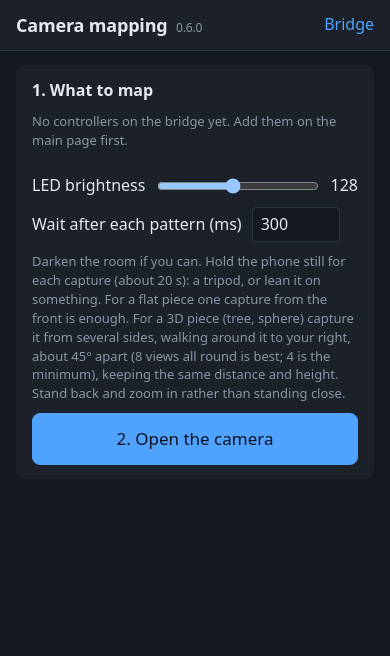
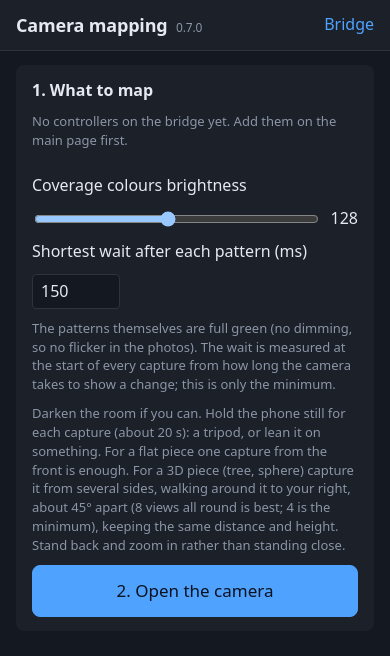
Before and after one commit to ShowSysDan/TwinklyBridge, a Flask app: page /map in a window 390 px wide. Shown: the top 656 px of the page. Run offline with Flask 3, Linux system fonts and the light colour scheme; data that the repository does not hold is empty.

Commit message:
0.7.0: identify LEDs reliably on a real phone camera
Each capture measures the camera's lag (LEDs off -> on, counting
per-pixel brightening after giving the camera time to show the dark
state) and waits lag x 1.3 per pattern; every photo must differ from the
previous one or it is retaken (stale photos flip bits for every LED and
scatter them). Coding patterns are full-on green (no PWM flicker for a
rolling shutter). All-on first, then exposure/focus/white balance
locked where the browser allows. Result dots are coloured along each
string so misreads stand out. "Send photos to the bridge" stores a
capture's photos in instance/captures/ for download as a zip from the
desk page.

A parity pattern and spot-first decoding were tried and dropped (both
lost many LEDs on dense strings); the decoder is now also tested on a
harsh synthetic camera.

Co-Authored-By: Claude Opus 5.5 <noreply@anthropic.com>
Claude-Session: https://claude.ai/code/session_01A2UgCZCrbarjXVDE5nUocq

```diff
--- a/bridge/__init__.py
+++ b/bridge/__init__.py
@@ -1,2 +1,2 @@
 """twinkly-bridge: sACN / DDP to Twinkly and Twinkly Pro real-time streaming, with a web UI."""
-__version__ = "0.6.0"
+__version__ = "0.7.0"
--- a/bridge/app.py
+++ b/bridge/app.py
@@ -6,12 +6,15 @@ config, installs the access controls and starts the receiver / output threads on
 """
 import argparse
 import base64
-from collections import Counter
 import csv
 import io
 import os
+import re
+import shutil
 import threading
 import time
+import zipfile
+from collections import Counter
 
 from flask import Flask, Response, abort, jsonify, make_response, redirect, render_template, request
 
@@ -330,6 +333,75 @@ def api_mapping_combine():
                       f"camera {'3D' if mode == 'around' else '2D'}, {len(data['views'])} views")
     return jsonify(ok=True, mode=mode, views=info, stats=stats, points=pts, controllers=out,
                    saved=bool(body.get("save")), totals=parameter_summary())
+
+
+# ---------------------------------------------------------------- capture photos (diagnosis)
+CAPTURE_NAME = re.compile(r"^[A-Za-z0-9_-]{1,64}$")
+CAPTURE_FILE = re.compile(r"^[A-Za-z0-9_]{1,32}\.(png|json)$")
+KEEP_CAPTURES = 20
+
+
+def captures_dir():
+    return os.path.join(os.path.dirname(os.path.abspath(state.CONFIG_PATH)), "captures")
+
+
+def _capture_path(name, fname=None):
+    if not CAPTURE_NAME.match(name or "") or (fname is not None and not CAPTURE_FILE.match(fname)):
+        abort(make_response(jsonify(ok=False, error="bad capture or file name"), 400))
+    d = os.path.join(captures_dir(), name)
+    return d if fname is None else os.path.join(d, fname)
+
+
+@app.post("/api/mapping/captures/<name>/<fname>")
+def api_capture_upload(name, fname):
+    """The phone sends a capture's photos (PNG) and its notes (capture.json), one file per call."""
+    path = _capture_path(name, fname)
+    want = "image/png" if fname.endswith(".png") else "application/json"
+    if (request.mimetype or "") != want:
+        return jsonify(error=f"send {fname} as {want}"), 415
+    d = os.path.dirname(path)
+    if os.path.isdir(d) and len(os.listdir(d)) >= 60:
+        return jsonify(error="too many files in this capture"), 413
+    os.makedirs(d, exist_ok=True)
+    with open(path, "wb") as f:
+        f.write(request.get_data())
+    caps = sorted((e for e in os.scandir(captures_dir()) if e.is_dir()), key=lambda e: e.stat().st_mtime)
+    for old in caps[:-KEEP_CAPTURES]:                 # keep the latest captures only
+        shutil.rmtree(old.path, ignore_errors=True)
+    if fname == "capture.json":
+        log.info("capture photos %s received from %s", name, client_ip())
+    return jsonify(ok=True)
+
+
+@app.get("/api/mapping/captures")
+def api_captures():
+    out = []
+    if os.path.isdir(captures_dir()):
+        for e in sorted(os.scandir(captures_dir()), key=lambda e: e.name, reverse=True):
+            if e.is_dir():
+                files = os.listdir(e.path)
+                out.append({"name": e.name, "files": len(files), "complete": "capture.json" in files,
+                            "bytes": sum(os.path.getsize(os.path.join(e.path, f)) for f in files)})
+    return jsonify(out)
+
+
+@app.get("/api/mapping/captures/<name>.zip")
+def api_capture_zip(name):
+    d = _capture_path(name)
+    if not os.path.isdir(d):
+        abort(404)
+    buf = io.BytesIO()
+    with zipfile.ZipFile(buf, "w", zipfile.ZIP_DEFLATED) as z:
+        for f in sorted(os.listdir(d)):
+            z.write(os.path.join(d, f), f"{name}/{f}")
+    return Response(buf.getvalue(), mimetype="application/zip",
+                    headers={"Content-Disposition": f"attachment; filename=twinkly-capture-{name}.zip"})
+
+
+@app.delete("/api/mapping/captures/<name>")
+def api_capture_delete(name):
+    shutil.rmtree(_capture_path(name), ignore_errors=True)
+    return jsonify(ok=True)
 
 
 @app.get("/healthz")
--- a/bridge/static/css/style.css
+++ b/bridge/static/css/style.css
@@ -143,3 +143,4 @@ table.rep tr.warn td { color: var(--amber); }
 .mobbar.three { grid-template-columns: 2fr 1fr 1fr; }
 .sweeps { display: grid; grid-template-columns: 1fr 1fr; gap: 0 10px; }
 .g { color: var(--green); } .b { color: var(--blue); } .r { color: var(--red); }
+.mobbar.one { grid-template-columns: 1fr; }
--- a/bridge/static/js/mapdecode.js
+++ b/bridge/static/js/mapdecode.js
@@ -7,6 +7,11 @@
  *   colour.black / .red / .green / .blue : {r, g, b} arrays (the frame in camera colour)
  *   bits[k] = [A, B] : LEDs whose Gray-code bit k is 1, then the inverse
  * LED global index g has code gray(g + 1); 0 means "no LED".
+ *
+ * Each camera pixel reads its own LED number (one bit per pattern pair: pattern minus inverse),
+ * keeping only pixels where every bit is clear. Each LED is then the centre of its pixels near
+ * its most confident one. Pixel by pixel copes with LEDs only 2-3 camera pixels apart, where
+ * finding spots first would merge neighbours (tested).
  */
 (function (root) {
   'use strict';
@@ -107,7 +112,20 @@
 
   function dist(a, b) { const dx = a[0] - b[0], dy = a[1] - b[1]; return Math.sqrt(dx * dx + dy * dy); }
 
-  const api = {decode, grayDecode};
+  // How different two captures are where LEDs can be: mean |a - b| over pixels lit in white,
+  // as a share of their on-brightness. The phone uses it to catch a photo taken before the
+  // LEDs had changed (camera lag), and takes it again.
+  function change(a, b, white, black) {
+    let d = 0, s = 0;
+    for (let p = 0; p < a.length; p += 3) {
+      const o = white[p] - black[p];
+      if (o < 20) continue;
+      d += Math.abs(a[p] - b[p]); s += o;
+    }
+    return s ? d / s : 1;
+  }
+
+  const api = {decode, grayDecode, change};
   if (typeof module !== 'undefined' && module.exports) module.exports = api;
   else root.MapDecode = api;
 })(typeof window !== 'undefined' ? window : this);
--- a/bridge/static/js/mapping.js
+++ b/bridge/static/js/mapping.js
@@ -161,27 +161,124 @@ function progress(i, n, label) {
   $('#overlay').textContent = label;
 }
 
+// A small, fast grab (luminance, 240 px wide): for timing the camera's lag.
+const tinyCanvas = document.createElement('canvas');
+const tctx = tinyCanvas.getContext('2d', {willReadFrequently: true});
+async function tinyLum() {
+  const v = $('#video'), W = 240, H = Math.max(1, Math.round(v.videoHeight * 240 / v.videoWidth));
+  tinyCanvas.width = W; tinyCanvas.height = H;
+  await nextVideoFrame(v);
+  tctx.drawImage(v, 0, 0, W, H);
+  const d = tctx.getImageData(0, 0, W, H).data, out = new Float32Array(W * H);
+  for (let i = 0, p = 0; i < d.length; i += 4, p++) out[p] = d[i] * 0.299 + d[i + 1] * 0.587 + d[i + 2] * 0.114;
+  return out;
+}
+// How much brighter than `dark`: the sum of per-pixel increases beyond noise. LEDs are small
+// dots in a big picture, so the picture's average hardly moves; this counts only the dots.
+function brighter(cur, dark) {
+  let s = 0;
+  for (let p = 0; p < cur.length; p++) { const d = cur[p] - dark[p] - 10; if (d > 0) s += d; }
+  return s;
+}
+// How long from the bridge saying "frame is out" to the camera showing it: switch black -> all
+// on and watch the LEDs appear. The phone's camera pipeline adds 100-400 ms, varying by phone
+// and light; waiting less than that photographs the previous pattern.
+// Wait until the camera picture stops changing, up to `max` ms; returns it. Only call it once
+// the camera has had time to show the last switch: while it lags, the old picture is still too.
+async function settled(max = 4000) {
+  const t0 = performance.now();
+  let prev = await tinyLum(), still = 0;
+  while (performance.now() - t0 < max) {
+    const cur = await tinyLum();
+    let d = 0;
+    for (let p = 0; p < cur.length; p++) { const x = Math.abs(cur[p] - prev[p]) - 10; if (x > 0) d += x; }
+    still = d < 20 * cur.length / 21600 ? still + 1 : 0;
+    prev = cur;
+    if (still >= 4) break;
+  }
+  return prev;
+}
+async function cameraLag(sessionId) {
+  // the LEDs went dark at start; the camera shows it some unknown time later, and until then
+  // its picture is just as still, so first give it longer than any phone's lag
+  await sleep(1200);
+  const dark = await settled(1500);
+  const t0 = performance.now();
+  await api('/api/mapping/step', {session: sessionId, step: 'white'});
+  const t1 = performance.now();
+  const samples = [];
+  while (performance.now() - t1 < 2500) samples.push([performance.now() - t1, brighter(await tinyLum(), dark)]);
+  const lit = Math.max(...samples.map(s => s[1]));
+  if (lit < 40 * dark.length / 21600)          // about two LEDs' worth at 240 x 90
+    throw new Error('The camera sees no change when the LEDs come on: point it at the installation, darken the room, and check the controllers are ticked.');
+  const reach = samples.find(s => s[1] >= 0.9 * lit);
+  return {ms: Math.round(reach[0]), roundTrip: Math.round(t1 - t0)};
+}
+// Ask the camera to stop adjusting itself (Android Chrome supports this; iOS Safari ignores it).
+async function lockCamera() {
+  const track = stream && stream.getVideoTracks()[0];
+  if (!track || !track.getCapabilities) return [];
+  const caps = track.getCapabilities(), want = {}, locked = [];
+  for (const [k, label] of [['exposureMode', 'exposure'], ['whiteBalanceMode', 'white balance'], ['focusMode', 'focus']])
+    if (caps[k] && caps[k].includes('manual')) { want[k] = 'manual'; locked.push(label); }
+  if (!locked.length) return [];
+  try { await track.applyConstraints({advanced: [want]}); return locked; } catch { return []; }
+}
+async function unlockCamera() {
+  const track = stream && stream.getVideoTracks()[0];
+  if (!track || !track.getCapabilities) return;
+  const caps = track.getCapabilities(), want = {};
+  for (const k of ['exposureMode', 'whiteBalanceMode', 'focusMode'])
+    if (caps[k] && caps[k].includes('continuous')) want[k] = 'continuous';
+  try { await track.applyConstraints({advanced: [want]}); } catch {}
+}
+
 $('#runBtn').onclick = async () => {
   const ids = [...document.querySelectorAll('#ctrlList input:checked')].map(i => i.value);
   if (!ids.length) { toast('Tick at least one controller'); return; }
   $('#runBtn').disabled = true; cancelled = false; decoded = null;
-  const settle = Math.max(50, +$('#settle').value || 300);
+  const minWait = Math.max(50, +$('#settle').value || 300);
   const atStart = {heading: sensor.heading, pitch: sensor.pitch, angle: +$('#angle').value || 0};
+  const log = {retakes: {}, started: new Date().toISOString(), ua: navigator.userAgent};
   try {
     progress(0, 1, 'Taking over the controllers ...');
     session = await api('/api/mapping/start', {ids, level: +$('#level').value});
     sensor.maxRot = 0;
-    const shots = {}, steps = session.steps;
-    for (let i = 0; i < steps.length; i++) {
+    progress(0, 1, 'Timing the camera ...');
+    const lag = await cameraLag(session.session);
+    const settle = Math.max(minWait, Math.round(lag.ms * 1.3) + 60);
+    log.lag = lag; log.settle = settle;
+    // all-on first: let exposure settle on the LEDs, then lock it (where the phone allows)
+    await sleep(settle);
+    const shots = {};
+    shots.white = await grab(4, true);
+    log.locked = await lockCamera();
+    await sleep(150);
+    const order = ['black', ...session.steps.filter(s => s !== 'black' && s !== 'white')];
+    let prev = shots.white;
+    for (let i = 0; i < order.length; i++) {
       if (cancelled) return;
-      const step = steps[i];
-      progress(i, steps.length, `Hold still ... ${i + 1} / ${steps.length}`);
+      const step = order[i];
+      progress(i + 1, order.length + 1, `Hold still ... ${i + 1} / ${order.length}   (camera lag ${lag.ms} ms)`);
       await api('/api/mapping/step', {session: session.session, step});
       await sleep(settle);
-      shots[step] = await grab(step === 'black' || step === 'white' ? 4 : 2,
-                               ['black', 'white', 'red', 'green', 'blue'].includes(step));
+      const colour = ['black', 'red', 'green', 'blue'].includes(step);
+      let shot = await grab(step === 'black' ? 4 : 2, colour);
+      // a photo that hardly differs from the last one was taken before the LEDs changed
+      // (camera lag): wait and take it again
+      if (shots.black && step !== 'black') {
+        for (let tries = 0; tries < 4 && MapDecode.change(shot.lum, prev.lum, shots.white.lum, shots.black.lum) < 0.12; tries++) {
+          log.retakes[step] = tries + 1;
+          await sleep(settle / 2);
+          shot = await grab(2, colour);
+        }
+        if (MapDecode.change(shot.lum, prev.lum, shots.white.lum, shots.black.lum) < 0.12)
+          throw new Error(`The camera isn't keeping up (pattern ${step} never showed). Raise "Wait after each pattern" and try again.`);
+      }
+      shots[step] = prev = shot;
     }
-    progress(steps.length, steps.length, 'Working it out ...');
+    await unlockCamera();
+    progress(order.length + 1, order.length + 1, 'Working it out ...');
     await sleep(30);
     const W = shots.black.W, H = shots.black.H, bits = [];
     for (let k = 0; k < session.bits; k++) bits.push([shots['b' + k].lum, shots['i' + k].lum]);
@@ -189,12 +286,15 @@ $('#runBtn').onclick = async () => {
                                 colour: {black: shots.black, red: shots.red, green: shots.green, blue: shots.blue}},
                                session.total);
     decoded.photo = shots.white;
+    decoded.shots = shots;
+    decoded.log = log;
     decoded.meta = {...atStart, moved: decoded.stats.cameraMoved || sensor.maxRot > 25};
     await api('/api/mapping/step', {session: session.session, step: 'white'}).catch(() => {});
     lastReport = await api('/api/mapping/save', {session: session.session, points: decoded.points,
                                                  colours: decoded.colours, save: false}).catch(e => ({error: e.message}));
     showResult();
   } catch (e) {
+    await unlockCamera();
     toast(e.message); $('#overlay').textContent = e.message;
     $('#runBtn').disabled = false; $('#progressWrap').hidden = true;
   }
@@ -210,7 +310,6 @@ function stopCamera() {
 }
 
 // ---------------------------------------------------------------- one capture's result
-const PORT_COLOURS = ['#ff4d4d', '#4dff6a', '#4da3ff', '#ffb84d', '#ff4dff', '#4dffff', '#ffff4d', '#a64dff'];
 function portTable(rep, sofar) {
   return rep.map(c => `<h3>${esc(c.name)}: ${c.found} seen${sofar ? ' so far' : `, ${c.filled} to fill`}</h3>
     <table class="rep"><tr><th>Port</th><th>Set</th><th>Seen</th><th>${sofar ? 'Last seen' : 'Ends at'}</th><th>Colours</th><th></th></tr>
@@ -233,8 +332,8 @@ function showResult() {
     for (let i = 0; i < c.n_led; i++, g++) {
       const p = decoded.pixels[g];
       if (!p) continue;
-      const pi = ports.findIndex(([, first, n]) => i >= first && i < first + n);
-      ctx.fillStyle = PORT_COLOURS[(pi < 0 ? 0 : pi) % PORT_COLOURS.length];
+      const pi = ports.findIndex(([, first, n]) => i >= first && i < first + n), port = ports[pi < 0 ? 0 : pi];
+      ctx.fillStyle = `hsl(${Math.round(300 * (i - port[1]) / Math.max(1, port[2] - 1))}, 95%, 58%)`;   // red -> violet along the string
       ctx.beginPath(); ctx.arc(p[0], p[1], Math.max(1.2, ph.W / 500), 0, Math.PI * 2); ctx.fill();
     }
   }
@@ -244,12 +343,48 @@ function showResult() {
     decoded.meta.moved ? '<strong class="bad">The phone seems to have moved during the capture: try again with it held still.</strong>' : '',
     decoded.meta.pitch !== null && Math.abs(decoded.meta.pitch) > 15 ? `<strong class="bad">The phone was tilted ${Math.round(decoded.meta.pitch)}&deg;: for 3D, hold it upright.</strong>` : '',
     s.found < s.total * 0.5 ? '<strong class="bad">Less than half found: darken the room, get everything in frame, raise the brightness.</strong>' : '',
-    'Dots are coloured by port.',
+    'Each string runs red &rarr; yellow &rarr; green &rarr; blue &rarr; violet from its first LED: a right string is one smooth rainbow; a dot in the wrong colour is a misread LED.',
+    `Camera lag ${decoded.log.lag.ms} ms, waited ${decoded.log.settle} ms per pattern` +
+      (Object.keys(decoded.log.retakes).length ? `, ${Object.keys(decoded.log.retakes).length} photos retaken` : '') +
+      (decoded.log.locked.length ? `, locked ${decoded.log.locked.join(', ')}` : '') + '.',
   ].filter(Boolean).join('<br>');
   const rep = lastReport && lastReport.controllers;
   $('#report').innerHTML = rep ? portTable(rep) : `<p class="bad">${esc((lastReport && lastReport.error) || 'no report')}</p>`;
   $('#keepBtn').disabled = !rep;
+  $('#sendBtn').disabled = false; $('#sendBtn').textContent = 'Send photos to the bridge';
 }
+// Send this capture's photos to the bridge (instance/captures/), to look at what the camera saw.
+function pngOf(shot) {
+  const cv = document.createElement('canvas'); cv.width = shot.W; cv.height = shot.H;
+  const ctx = cv.getContext('2d'), img = ctx.createImageData(shot.W, shot.H);
+  for (let p = 0; p < shot.W * shot.H; p++) {
+    img.data[4 * p] = shot.r ? shot.r[p] : shot.lum[p]; img.data[4 * p + 1] = shot.g ? shot.g[p] : shot.lum[p];
+    img.data[4 * p + 2] = shot.b ? shot.b[p] : shot.lum[p]; img.data[4 * p + 3] = 255;
+  }
+  ctx.putImageData(img, 0, 0);
+  return new Promise(res => cv.toBlob(res, 'image/png'));
+}
+$('#sendBtn').onclick = async () => {
+  const btn = $('#sendBtn'); btn.disabled = true;
+  const stamp = new Date().toISOString().replace(/[:.]/g, '-').slice(0, 19) + `_${Math.round(decoded.meta.angle)}deg`;
+  try {
+    const names = Object.keys(decoded.shots);
+    for (let i = 0; i < names.length; i++) {
+      btn.textContent = `Sending ${i + 1} / ${names.length + 1} ...`;
+      const r = await fetch(`/api/mapping/captures/${stamp}/${names[i]}.png`,
+                            {method: 'POST', headers: {'Content-Type': 'image/png'}, body: await pngOf(decoded.shots[names[i]])});
+      if (!r.ok) throw new Error((await r.json().catch(() => ({}))).error || `HTTP ${r.status}`);
+    }
+    const info = {session: session, stats: decoded.stats, log: decoded.log, meta: decoded.meta,
+                  size: [decoded.photo.W, decoded.photo.H], points: decoded.points, colours: decoded.colours,
+                  report: lastReport, screen: [screen.width, screen.height, devicePixelRatio]};
+    const r = await fetch(`/api/mapping/captures/${stamp}/capture.json`,
+                          {method: 'POST', headers: {'Content-Type': 'application/json'}, body: JSON.stringify(info)});
+    if (!r.ok) throw new Error(`HTTP ${r.status}`);
+    btn.textContent = 'Sent to the bridge';
+    toast(`Saved on the bridge as ${stamp}: download it from the desk page, Camera mapping panel.`, 7000);
+  } catch (e) { btn.textContent = 'Send photos to the bridge'; btn.disabled = false; toast(`Sending failed: ${e.message}`); }
+};
 $('#retryBtn').onclick = () => { show('cam'); $('#runBtn').disabled = false; $('#progressWrap').hidden = true;
                                  $('#overlay').textContent = 'Frame the whole installation, then hold still.'; };
 $('#keepBtn').onclick = async () => {
--- a/bridge/templates/index.html
+++ b/bridge/templates/index.html
@@ -64,6 +64,7 @@
       <h2>Camera mapping (phone)</h2>
       <p class="hint">Map LED positions with a phone camera: the bridge flashes coded patterns, the phone photographs them and works out where every LED is, each port's real string length and its colour order.</p>
       <div class="mapinfo" id="mapInfo">checking ...</div>
+      <div id="captures" class="hint"></div>
     </div>
 
     <div>
--- a/bridge/templates/map.html
+++ b/bridge/templates/map.html
@@ -25,8 +25,10 @@
   <h2>1. What to map</h2>
   <div id="ctrlList" class="checks"></div>
   <div id="viewsBox"></div>
-  <label class="row">LED brightness <input type="range" id="level" min="16" max="255" value="128"><span id="levelV">128</span></label>
-  <label class="row">Wait after each pattern (ms) <input type="number" id="settle" value="300" min="50" max="3000" step="50"></label>
+  <label class="row">Coverage colours brightness <input type="range" id="level" min="16" max="255" value="128"><span id="levelV">128</span></label>
+  <label class="row">Shortest wait after each pattern (ms) <input type="number" id="settle" value="150" min="50" max="3000" step="50"></label>
+  <p class="hint">The patterns themselves are full green (no dimming, so no flicker in the photos). The wait is
+    measured at the start of every capture from how long the camera takes to show a change; this is only the minimum.</p>
   <p class="hint">Darken the room if you can. Hold the phone still for each capture (about 20 s): a tripod, or lean it
     on something. For a flat piece one capture from the front is enough. For a 3D piece (tree, sphere) capture it
     from several sides, walking around it to your right, about 45&deg; apart (8 views all round is best; 4 is the
@@ -63,6 +65,8 @@
     <button id="keepBtn" class="big primary">Keep this view</button>
     <button id="retryBtn" class="big">Try again</button>
   </div>
+  <div class="mobbar one"><button id="sendBtn" class="big">Send photos to the bridge</button></div>
+  <p class="hint center">Sends every photo of this capture to the bridge, to look at what the camera saw when a map comes out wrong.</p>
 </section>
 
 <section id="kept" hidden>
--- a/pyproject.toml
+++ b/pyproject.toml
@@ -4,7 +4,7 @@ build-backend = "setuptools.build_meta"
 
 [project]
 name = "twinkly-bridge"
-version = "0.6.0"
+version = "0.7.0"
 description = "sACN / DDP to Twinkly and Twinkly Pro real-time bridge with a web UI, map export for Eos and xLights"
 readme = "README.md"
 requires-python = ">=3.10"
```
Also changed, not shown: bridge/mapping.py (+13 -5 lines), bridge/security.py (+5 -2 lines), bridge/static/js/app.js (+8 -0 lines), tests/js/mapdecode_sim.js (+19 -9 lines), tests/test_mapping.py (+38 -7 lines), tests/test_patterns.py (+2 -1 lines), CHANGELOG.md, README.md.
